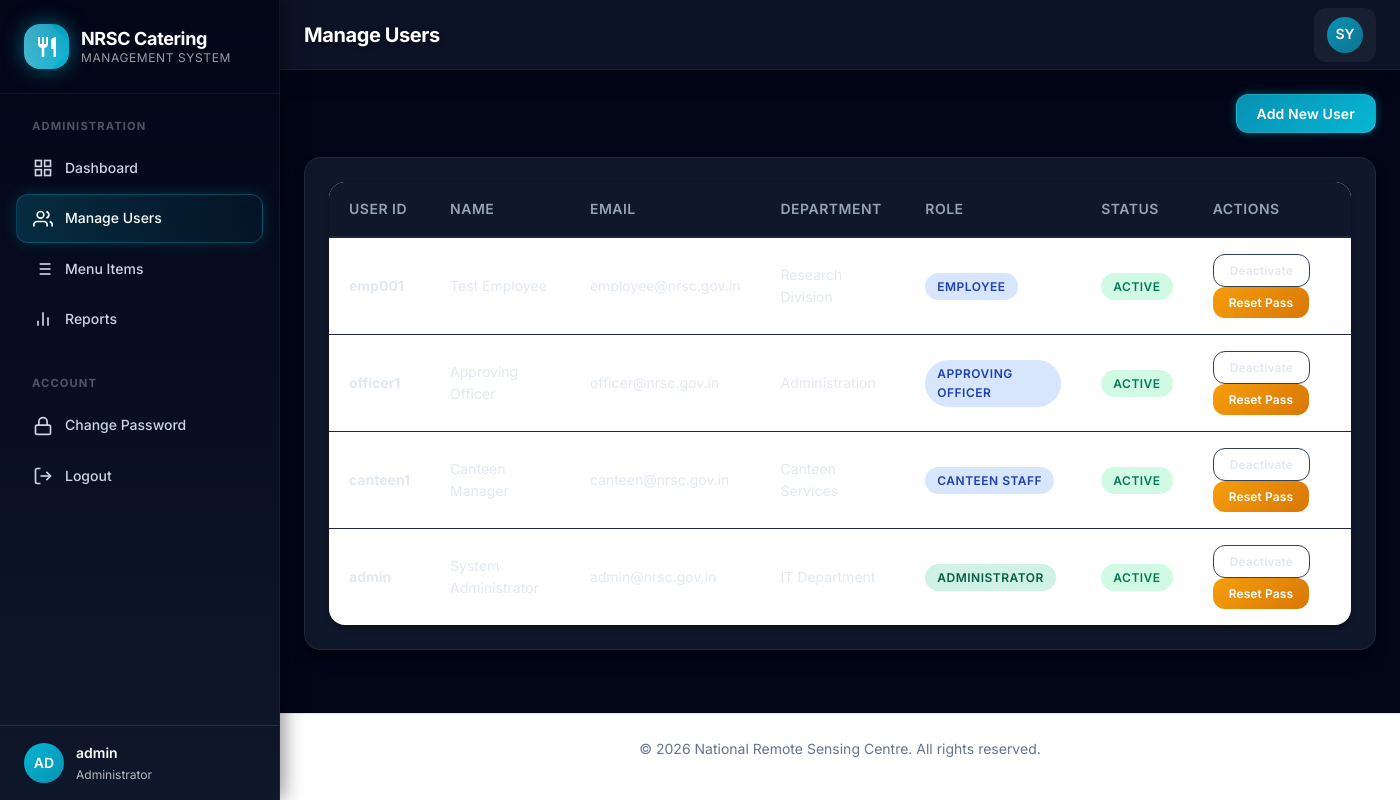
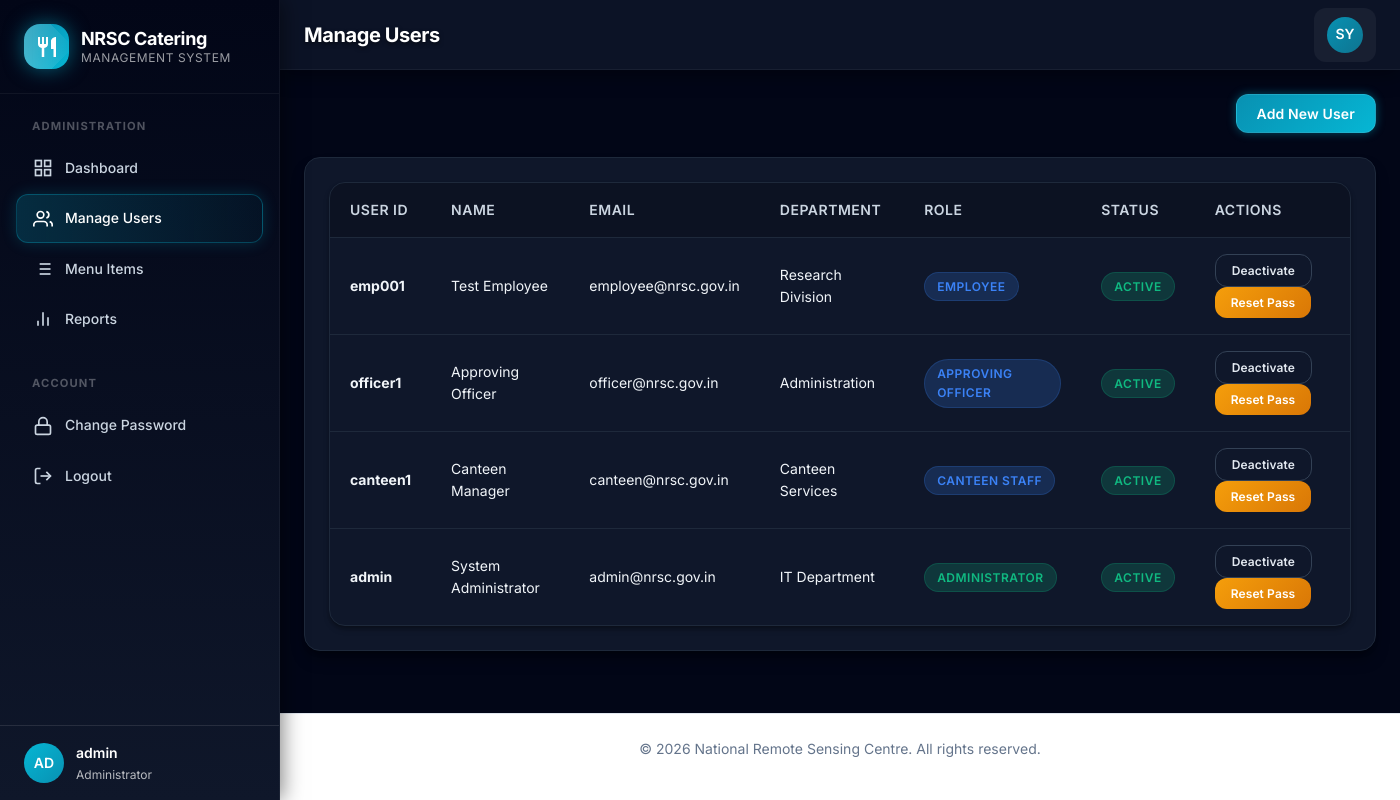
Before and after one commit to revanth05-tech/Nrsc_catering_System, a PHP site: page /catering_system/admin/manage_users.php in a window 1400 px wide. Run offline with PHP 8.4, Linux system fonts and the light colour scheme; a user stored in the database is signed in; data comes from the database, SQL or seed files in the repository.

```diff
--- a/assets/css/main.css
+++ b/assets/css/main.css
@@ -403,8 +403,9 @@ select {
 .table-container {
     overflow-x: auto;
     border-radius: var(--radius-xl);
-    background: white;
+    background: var(--gray-800);
     box-shadow: var(--shadow-md);
+    border: 1px solid var(--gray-700);
 }
 
 table {
@@ -413,8 +414,8 @@ table {
 }
 
 thead {
-    background: var(--gray-800);
-    border-bottom: 2px solid var(--gray-700);
+    background: rgba(0, 0, 0, 0.2);
+    border-bottom: 1px solid var(--gray-700);
 }
 
 th {
@@ -424,14 +425,14 @@ th {
     font-size: var(--text-sm);
     text-transform: uppercase;
     letter-spacing: 0.5px;
-    color: var(--gray-400);
+    color: var(--gray-300);
 }
 
 td {
     padding: var(--spacing-4) var(--spacing-5);
     border-bottom: 1px solid var(--gray-700);
     font-size: var(--text-sm);
-    color: var(--gray-200);
+    color: var(--gray-100);
 }
 
 tbody tr {
@@ -463,32 +464,38 @@ tbody tr:last-child td {
 
 .badge-pending {
     background: var(--warning-100);
-    color: #92400e;
+    color: var(--warning-500);
+    border: 1px solid rgba(245, 158, 11, 0.2);
 }
 
 .badge-approved {
     background: var(--success-100);
-    color: #065f46;
+    color: var(--success-500);
+    border: 1px solid rgba(16, 185, 129, 0.2);
 }
 
 .badge-rejected {
     background: var(--error-100);
-    color: #991b1b;
+    color: var(--error-500);
+    border: 1px solid rgba(239, 68, 68, 0.2);
 }
 
 .badge-progress {
     background: var(--info-100);
-    color: #1e40af;
+    color: var(--info-500);
+    border: 1px solid rgba(59, 130, 246, 0.2);
 }
 
 .badge-completed {
-    background: #d1fae5;
-    color: #047857;
+    background: var(--success-100);
+    color: var(--success-500);
+    border: 1px solid rgba(16, 185, 129, 0.2);
 }
 
 .badge-cancelled {
-    background: var(--gray-200);
-    color: var(--gray-600);
+    background: var(--gray-700);
+    color: var(--gray-300);
+    border: 1px solid var(--gray-600);
 }
 
 /* ============================================
```
Also changed, not shown: assets/css/dashboard.css (+8 -0 lines).
